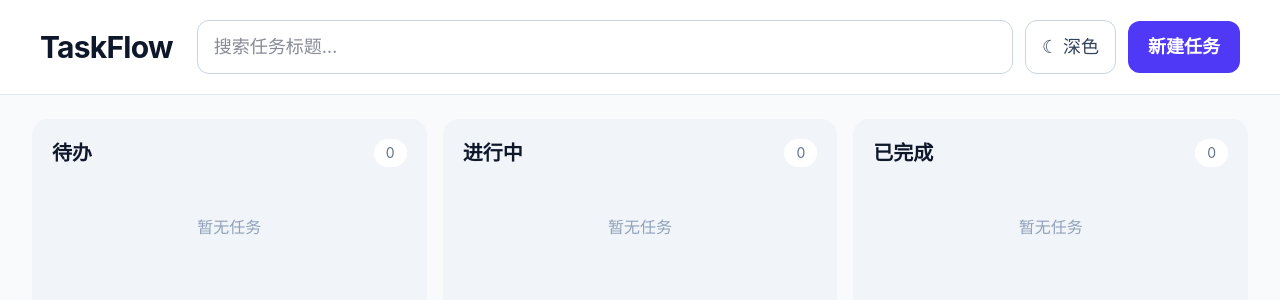
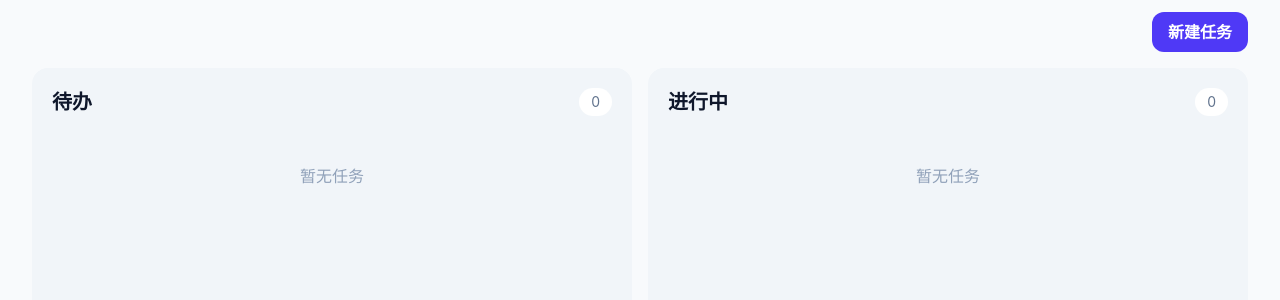
Before and after one commit to MinionXX611/TaskFlow, a Vue app: page / in a window 1280 px wide. Shown: the top 300 px of the page. Built offline with nearby package versions, Linux system fonts and the light colour scheme.

Commit message:
feat: add local floating desktop task board

```diff
--- a/package.json
+++ b/package.json
@@ -3,10 +3,12 @@
   "private": true,
   "version": "0.1.0",
   "type": "module",
+  "main": "electron/main.cjs",
   "scripts": {
     "dev": "vite",
     "build": "vite build",
-    "preview": "vite preview"
+    "preview": "vite preview",
+    "desktop": "npm run build && electron ."
   },
   "dependencies": {
     "vue": "^3.5.18"
@@ -14,6 +16,7 @@
   "devDependencies": {
     "@tailwindcss/vite": "^4.1.12",
     "@vitejs/plugin-vue": "^6.0.1",
+    "electron": "^44.4.4",
     "vite": "^7.1.3"
   }
 }
--- a/src/App.vue
+++ b/src/App.vue
@@ -1,13 +1,10 @@
 <script setup>
 import { ref } from 'vue'
-import AppHeader from './components/layout/AppHeader.vue'
 import TaskBoard from './components/board/TaskBoard.vue'
 import TaskEditorModal from './components/board/TaskEditorModal.vue'
 import { useTasks } from './composables/useTasks'
-import { useTheme } from './composables/useTheme'
 
-const { searchQuery, matchedTaskCount, isTaskMatch, addTask, updateTask, deleteTask, moveTask, tasksForStatus } = useTasks()
-const { isDark, toggleTheme } = useTheme()
+const { addTask, updateTask, deleteTask, moveTask, tasksForStatus } = useTasks()
 const isEditorOpen = ref(false)
 const editingTask = ref(null)
 
@@ -35,20 +32,14 @@ function removeTask() {
 </script>
 
 <template>
-  <main class="flex min-h-screen flex-col bg-slate-50 text-lg text-slate-900 dark:bg-slate-950 dark:text-slate-100">
-    <AppHeader
-      v-model:search-query="searchQuery"
-      :is-dark="isDark"
-      :matched-task-count="matchedTaskCount"
-      @toggle-theme="toggleTheme"
-      @create="openCreate"
-    />
+  <main class="flex min-h-screen flex-col bg-slate-50 text-lg text-slate-900">
+    <div aria-label="拖动窗口" class="window-drag-handle" />
     <TaskBoard
-      :is-task-match="isTaskMatch"
-      :search-query="searchQuery"
       :tasks-for-status="tasksForStatus"
       @edit-task="openEdit"
+      @delete-task="deleteTask"
       @move-task="moveTask"
+      @create="openCreate"
     />
     <TaskEditorModal
       :open="isEditorOpen"
--- a/src/components/board/BoardColumn.vue
+++ b/src/components/board/BoardColumn.vue
@@ -11,17 +11,9 @@ defineProps({
     type: Array,
     required: true,
   },
-  searchQuery: {
-    type: String,
-    default: '',
-  },
-  isTaskMatch: {
-    type: Function,
-    required: true,
-  },
 })
 
-const emit = defineEmits(['drag-start', 'drop-task', 'edit-task'])
+const emit = defineEmits(['drag-start', 'drop-task', 'edit-task', 'delete-task'])
 const isDragOver = ref(false)
 
 function onDrop(column, event) {
@@ -33,7 +25,7 @@ function onDrop(column, event) {
 <template>
   <section
     :class="{ 'ring-2 ring-indigo-400': isDragOver }"
-    class="h-full min-h-96 rounded-2xl bg-slate-100 p-5 transition dark:bg-slate-900/70"
+    class="h-full min-h-96 rounded-2xl bg-slate-100 p-5 transition"
     @dragenter.prevent="isDragOver = true"
     @dragover.prevent
     @dragleave="isDragOver = false"
@@ -41,17 +33,16 @@ function onDrop(column, event) {
   >
     <div class="mb-4 flex items-center justify-between">
       <h2 class="text-xl font-semibold">{{ column.title }}</h2>
-      <span class="rounded-full bg-white px-3 py-1 text-sm text-slate-500 dark:bg-slate-800 dark:text-slate-400">{{ tasks.length }}</span>
+      <span class="rounded-full bg-white px-3 py-1 text-sm text-slate-500">{{ tasks.length }}</span>
     </div>
     <div v-if="tasks.length" class="space-y-2">
       <TaskCard
         v-for="task in tasks"
-        :has-active-search="Boolean(searchQuery.trim())"
-        :is-search-match="isTaskMatch(task)"
         :key="task.id"
         :task="task"
         @drag-start="emit('drag-start', task.id, $event)"
         @edit="emit('edit-task', task)"
+        @delete="emit('delete-task', task.id)"
       />
     </div>
     <p v-else class="py-8 text-center text-base text-slate-400">暂无任务</p>
--- a/src/components/board/TaskBoard.vue
+++ b/src/components/board/TaskBoard.vue
@@ -2,14 +2,13 @@
 import { computed, ref } from 'vue'
 import BoardColumn from './BoardColumn.vue'
 
-const props = defineProps({ tasksForStatus: { type: Function, required: true }, searchQuery: { type: String, default: '' }, isTaskMatch: { type: Function, required: true } })
-const emit = defineEmits(['edit-task', 'move-task'])
+const props = defineProps({ tasksForStatus: { type: Function, required: true } })
+const emit = defineEmits(['create', 'edit-task', 'delete-task', 'move-task'])
 const draggedTaskId = ref(null)
 
 const columns = [
   { id: 'todo', title: '待办' },
   { id: 'in-progress', title: '进行中' },
-  { id: 'done', title: '已完成' },
 ]
 
 const tasksByStatus = computed(() => Object.fromEntries(
@@ -29,17 +28,21 @@ function dropTask(status, event) {
 </script>
 
 <template>
-  <section aria-label="任务看板" class="grid w-full flex-1 grid-cols-3 gap-4 px-4 py-6 sm:px-6 lg:px-8">
+  <section aria-label="任务看板" class="flex w-full flex-1 flex-col px-4 pb-6 sm:px-6 lg:px-8">
+    <div class="no-window-drag mb-4 flex justify-end">
+      <button class="rounded-xl bg-indigo-600 px-4 py-2 text-base font-semibold text-white transition hover:bg-indigo-500 focus:outline-none focus:ring-2 focus:ring-indigo-500" type="button" @click="emit('create')">新建任务</button>
+    </div>
+    <div class="grid flex-1 grid-cols-1 gap-4 md:grid-cols-2">
       <BoardColumn
         v-for="column in columns"
         :key="column.id"
         :column="column"
-      :is-task-match="isTaskMatch"
-      :search-query="searchQuery"
         :tasks="tasksByStatus[column.id]"
         @drag-start="startDrag"
         @drop-task="dropTask"
         @edit-task="emit('edit-task', $event)"
+        @delete-task="emit('delete-task', $event)"
       />
+    </div>
   </section>
 </template>
--- a/src/components/board/TaskCard.vue
+++ b/src/components/board/TaskCard.vue
@@ -3,26 +3,25 @@ import { computed } from 'vue'
 
 const props = defineProps({
   task: { type: Object, required: true },
-  hasActiveSearch: { type: Boolean, default: false },
-  isSearchMatch: { type: Boolean, default: true },
 })
-const emit = defineEmits(['drag-start', 'edit'])
+const emit = defineEmits(['drag-start', 'edit', 'delete'])
 const priority = computed(() => ({
-  high: 'bg-red-500/15 ring-1 ring-red-500/25 dark:bg-red-400/15',
-  medium: 'bg-amber-400/20 ring-1 ring-amber-500/25 dark:bg-amber-300/15',
-  low: 'bg-emerald-500/15 ring-1 ring-emerald-500/25 dark:bg-emerald-400/15',
+  high: 'bg-red-500/15 ring-1 ring-red-500/25',
+  medium: 'bg-amber-400/20 ring-1 ring-amber-500/25',
+  low: 'bg-emerald-500/15 ring-1 ring-emerald-500/25',
 }[props.task.priority]))
 </script>
 
 <template>
   <article
-    :class="[priority, { 'outline outline-2 outline-indigo-500 outline-offset-2': hasActiveSearch && isSearchMatch, 'opacity-35': hasActiveSearch && !isSearchMatch }]"
-    class="flex cursor-grab items-center gap-3 rounded-xl p-5 shadow-sm transition hover:shadow-md active:cursor-grabbing"
+    :class="priority"
+    class="no-window-drag flex cursor-grab items-center gap-3 rounded-xl p-5 shadow-sm transition hover:shadow-md active:cursor-grabbing"
     draggable="true"
     @dragstart="emit('drag-start', $event)"
   >
     <p class="min-w-0 flex-1 break-words text-lg font-medium">{{ task.title }}</p>
-    <time v-if="task.deadline" class="shrink-0 text-base text-slate-600 dark:text-slate-300" :datetime="task.deadline">{{ task.deadline }}</time>
-    <button :aria-label="`编辑任务：${task.title}`" class="rounded-lg px-3 py-2 text-base text-slate-600 hover:bg-white/45 hover:text-slate-950 dark:text-slate-300 dark:hover:bg-slate-950/25 dark:hover:text-white" type="button" @click="emit('edit')">编辑</button>
+    <time v-if="task.deadline" class="shrink-0 text-base text-slate-600" :datetime="task.deadline">{{ task.deadline }}</time>
+    <button :aria-label="`编辑任务：${task.title}`" class="rounded-lg px-3 py-2 text-base text-slate-600 hover:bg-white/45 hover:text-slate-950" type="button" @click="emit('edit')">编辑</button>
+    <button :aria-label="`删除任务：${task.title}`" class="rounded-lg px-3 py-2 text-base text-red-600 hover:bg-red-500/10 hover:text-red-700" type="button" @click.stop="emit('delete')">删除</button>
   </article>
 </template>
--- a/src/components/layout/AppHeader.vue
+++ /dev/null
@@ -1,38 +0,0 @@
-<script setup>
-defineProps({ searchQuery: { type: String, default: '' }, matchedTaskCount: { type: Number, default: 0 }, isDark: { type: Boolean, default: false } })
-const emit = defineEmits(['update:searchQuery', 'create', 'toggleTheme'])
-</script>
-
-<template>
-  <header class="border-b border-slate-200 bg-white dark:border-slate-800 dark:bg-slate-900">
-    <div class="flex w-full flex-wrap items-center gap-3 px-5 py-5 sm:px-8 lg:px-10">
-      <h1 class="mr-3 shrink-0 text-3xl font-bold tracking-tight">TaskFlow</h1>
-      <input
-        :value="searchQuery"
-        aria-label="搜索任务"
-        class="min-w-48 flex-1 rounded-xl border border-slate-300 bg-transparent px-4 py-3 text-lg outline-none ring-indigo-500 transition focus:ring-2 dark:border-slate-700"
-        placeholder="搜索任务标题…"
-        type="search"
-        @input="emit('update:searchQuery', $event.target.value)"
-        @search="emit('update:searchQuery', $event.target.value)"
-      />
-      <button
-        :aria-label="isDark ? '切换为浅色模式' : '切换为深色模式'"
-        class="shrink-0 rounded-xl border border-slate-300 px-4 py-3 text-lg font-medium text-slate-700 transition hover:bg-slate-100 focus:outline-none focus:ring-2 focus:ring-indigo-500 dark:border-slate-700 dark:text-slate-200 dark:hover:bg-slate-800"
-        type="button"
-        @click="emit('toggleTheme')"
-      >
-        {{ isDark ? '☀ 浅色' : '☾ 深色' }}
-      </button>
-      <span v-if="searchQuery" class="shrink-0 text-base text-slate-500 dark:text-slate-400">匹配 {{ matchedTaskCount }} 项</span>
-      <button v-if="searchQuery" class="shrink-0 rounded-lg px-3 py-2 text-base font-medium text-slate-600 hover:bg-slate-100 dark:text-slate-300 dark:hover:bg-slate-800" type="button" @click="emit('update:searchQuery', '')">清除</button>
-      <button
-        class="rounded-xl bg-indigo-600 px-5 py-3 text-lg font-semibold text-white transition hover:bg-indigo-500 focus:outline-none focus:ring-2 focus:ring-indigo-500 focus:ring-offset-2"
-        type="button"
-        @click="emit('create')"
-      >
-        新建任务
-      </button>
-    </div>
-  </header>
-</template>
--- a/src/composables/useTasks.js
+++ b/src/composables/useTasks.js
@@ -1,4 +1,4 @@
-import { computed, ref, watch } from 'vue'
+import { ref, watch } from 'vue'
 import { PRIORITY, TASK_STATUS } from '../constants/task'
 import { loadTasks, saveTasks } from '../services/storage'
 
@@ -12,14 +12,8 @@ function normalizeInput(input) {
 
 export function useTasks() {
   const tasks = ref(loadTasks())
-  const searchQuery = ref('')
   watch(tasks, (currentTasks) => saveTasks(currentTasks), { deep: true })
-  function isTaskMatch(task) {
-    const keyword = searchQuery.value.trim().toLocaleLowerCase()
-    return !keyword || task.title.toLocaleLowerCase().includes(keyword)
-  }
 
-  const matchedTaskCount = computed(() => tasks.value.filter(isTaskMatch).length)
   function addTask(input) { tasks.value.push({ id: createId(), ...normalizeInput(input), status: TASK_STATUS.TODO }) }
   function updateTask(id, input) {
     const task = tasks.value.find((item) => item.id === id)
@@ -34,5 +28,5 @@ export function useTasks() {
   function tasksForStatus(status) {
     return tasks.value.filter((task) => task.status === status).toSorted((a, b) => priorityOrder[a.priority] - priorityOrder[b.priority])
   }
-  return { searchQuery, matchedTaskCount, isTaskMatch, addTask, updateTask, deleteTask, moveTask, tasksForStatus }
+  return { addTask, updateTask, deleteTask, moveTask, tasksForStatus }
 }
--- a/src/composables/useTheme.js
+++ /dev/null
@@ -1,36 +0,0 @@
-import { ref } from 'vue'
-
-export const THEME_STORAGE_KEY = 'taskflow:theme'
-
-function readThemePreference() {
-  try {
-    return window.localStorage.getItem(THEME_STORAGE_KEY) === 'dark'
-  } catch {
-    return false
-  }
-}
-
-function applyTheme(isDark) {
-  document.documentElement.classList.toggle('dark', isDark)
-}
-
-export function useTheme() {
-  const isDark = ref(readThemePreference())
-  applyTheme(isDark.value)
-
-  function setTheme(value) {
-    isDark.value = value
-    applyTheme(value)
-    try {
-      window.localStorage.setItem(THEME_STORAGE_KEY, value ? 'dark' : 'light')
-    } catch {
-      // 浏览器禁用 localStorage 时，仍在当前会话中完成主题切换。
-    }
-  }
-
-  function toggleTheme() {
-    setTheme(!isDark.value)
-  }
-
-  return { isDark, toggleTheme }
-}
--- a/src/styles/main.css
+++ b/src/styles/main.css
@@ -1,7 +1,23 @@
 @import "tailwindcss";
-
-@custom-variant dark (&:where(.dark, .dark *));
 
 @theme {
   --font-sans: "Inter", "PingFang SC", "Microsoft YaHei", ui-sans-serif, system-ui, sans-serif;
 }
+
+html,
+body,
+#app {
+  min-width: 100%;
+  min-height: 100%;
+  margin: 0;
+}
+
+.window-drag-handle {
+  height: 0.75rem;
+  flex: 0 0 auto;
+  -webkit-app-region: drag;
+}
+
+.no-window-drag {
+  -webkit-app-region: no-drag;
+}
```
Also changed, not shown: electron/main.cjs (added, +27 -0 lines), 1 other file (tests, documents, lock files or other folders). Lines whose indentation alone changed are shown as unchanged.
